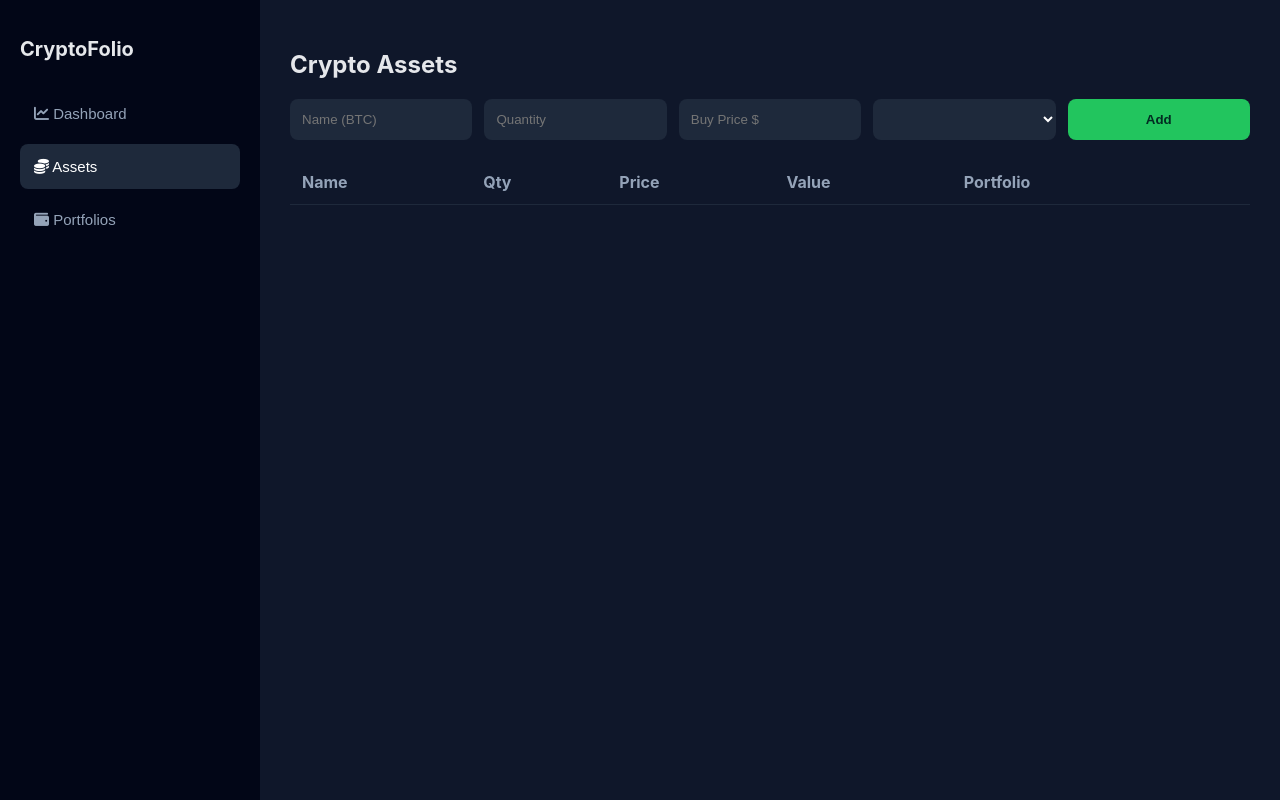
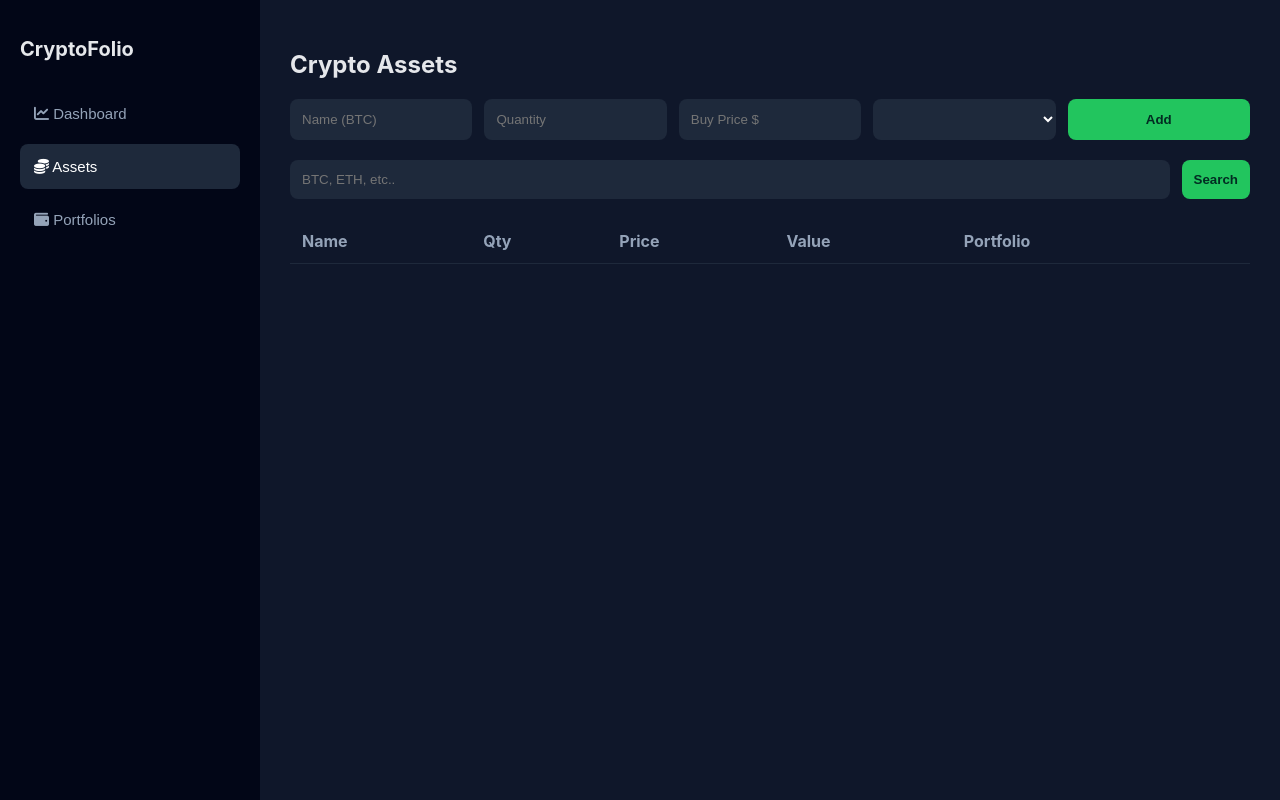
Before and after one commit to mr4dd/Projet-Javascript-FrontEnd-EMSI-2026, a plain HTML site: page index.html in a window 1280 px wide. Both pictures are taken after a click on the button "Assets". Drawn offline with nearby package versions, Linux system fonts and the light colour scheme.

Commit message:
search form

```diff
--- a/index.html
+++ b/index.html
@@ -60,6 +60,10 @@
           <select id="aPortfolio"></select>
           <button class="primary">Add</button>
         </form>
+        <form style="display: flex;">
+          <input style="flex: 2" type="text" placeholder="BTC, ETH, etc.." id="aSearch" required>
+          <button class="primary">Search</button>
+        </form>
 
         <table>
           <thead>
```
